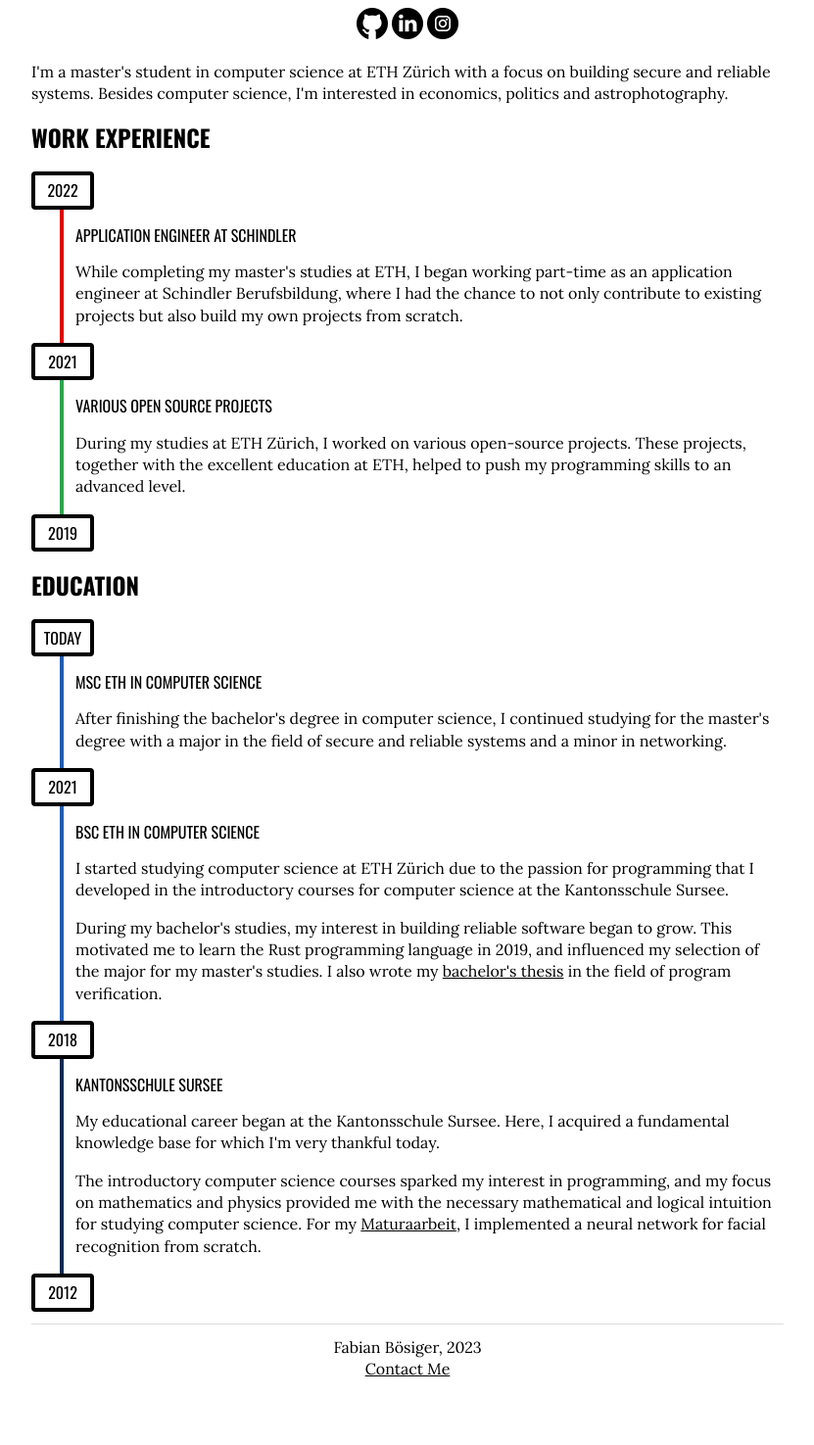
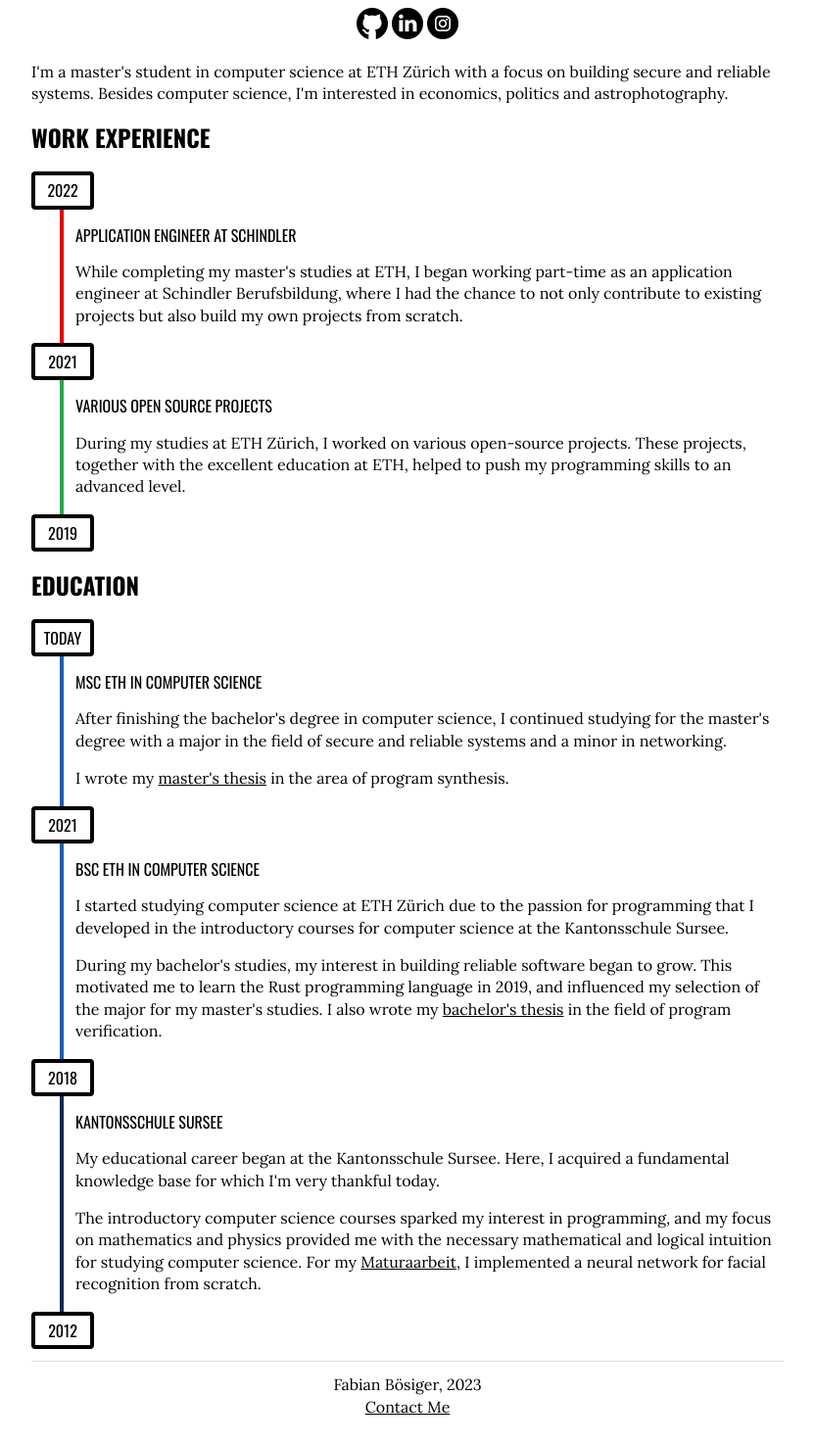
Before and after one commit to fabianboesiger/fabianboesiger.github.io, a Jekyll site: the page built from about.html, in a window 1280 px wide, cut to the strip 279-1754 px from the top of the page. Shown: the whole strip at 98% size, without its empty margins (224-1055 px from the left). Built offline with Jekyll 4.4.1, drawn with Linux system fonts in a browser that asks for light colours; before the commit the page ends 1716 px from its top, so only the background shows below that.

Commit message:
Update about.html

```diff
--- a/about.html
+++ b/about.html
@@ -87,6 +87,9 @@ section {
             I continued studying for the master's degree with a major in
             the field of secure and reliable systems and a minor in networking.
         </p>
+        <p>
+            I wrote my <a href="https://ethz.ch/content/dam/ethz/special-interest/infk/chair-program-method/pm/documents/Education/Theses/Fabian_Boesiger_MS_Thesis.pdf">master's thesis</a> in the area of program synthesis.
+        </p>
     </section>
     <span class="year">2021</span>
     <section class="eth">
```
